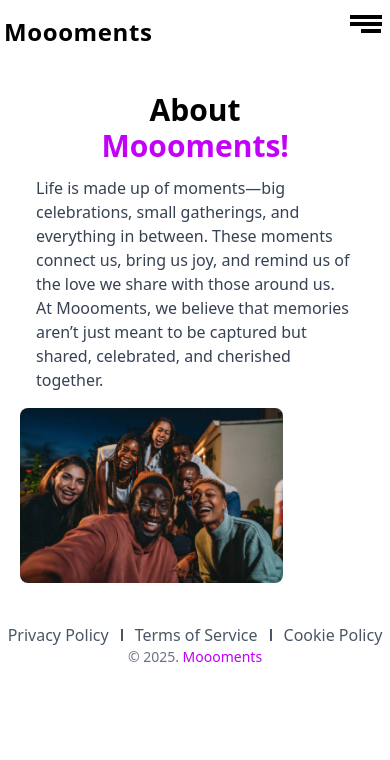
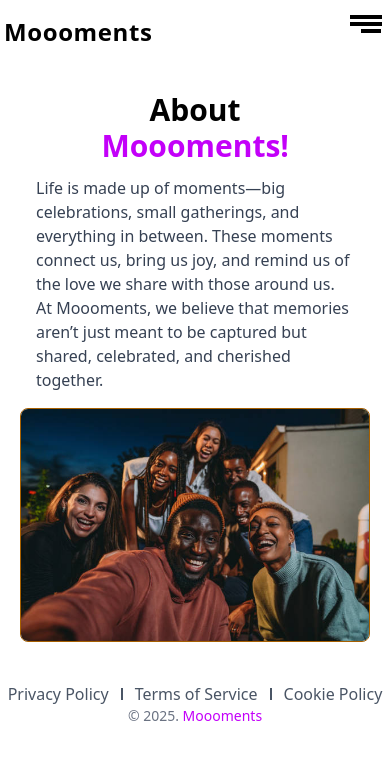
Before and after one commit to Pluggito/Moooments, a React (Vite) app: page /about in a window 390 px wide. Shown: the top 760 px of the page. Built offline with nearby package versions, Linux system fonts and the light colour scheme.

Commit message:
New Fixies

```diff
--- a/src/components/Navbar.jsx
+++ b/src/components/Navbar.jsx
@@ -1,3 +1,4 @@
+import { useEffect, useState } from "react";
 import { NavLink, useLocation, useNavigate } from "react-router-dom";
 
 
@@ -10,6 +11,19 @@ const Navbar = () => {
 
     const location = useLocation();
     const Navigate = useNavigate();
+    const [isMobile, setIsMobile] = useState();
+
+    {/*useEffect(()=>{
+
+      const handleResize = () =>{
+        setIsMobile(window.innerWidth <=640);
+          }
+
+          handleResize();
+          window.addEventListener("resize", handleResize);
+          return () => window.removeEventListener("resize", handleResize);
+
+    },[isMobile]) */}
 
     return (
       <nav className={`sm:flex justify-between items-center max-w-6xl mx-auto my-3 inline-block p-1 ${location.pathname === '/' ?"absolute top-0 left-0 right-0 z-10" : ""}`}>
@@ -58,7 +72,8 @@ const Navbar = () => {
           </NavLink>
         </div>
             </>
-          ) : <button onClick={()=>Navigate('/')} className="border-2 border-black rounded sm:w-[101px] sm:h-[44px] font-bold hover:bg-black hover:text-white transition-all duration-300
+          ) : <button onClick={()=>Navigate('/')} className="border-2
+          hidden sm:inline border-black rounded sm:w-[101px] sm:h-[44px] font-bold hover:bg-black hover:text-white transition-all duration-300
           cursor-pointer shadow-md m">Go to Home</button>}
 
 
--- a/src/pages/About.jsx
+++ b/src/pages/About.jsx
@@ -8,9 +8,10 @@ const About = () => {
         <h1 className="text-3xl font-bold">About <span className="text-[#c300f9]">Moooments!</span></h1>
         </div>
 
-        <div className=" items-center justify-center sm:flex flex-col gap-4 w-full mx-auto p-3 ">
+        <div className=" items-center justify-center sm:flex flex-col gap-4 w-full mx-auto p-3 text-left">
           <p className=" w-full text-gray-700 px-4 font-medium">Life is made up of moments—big celebrations, small gatherings, and everything in between. These moments connect us, bring us joy, and remind us of the love we share with those around us. At Moooments, we believe that memories aren’t just meant to be captured but shared, celebrated, and cherished together.</p>
-          <img src={assets.about_img} alt="about-us" className="rounded-lg w-3/4 mt-4"/>
+
+          <img src={assets.about_img} alt="about-us" className="rounded-lg sm:w-3/4 self-center border border-yellow-700 mt-4"/>
           <p></p>
 
         </div>
```
